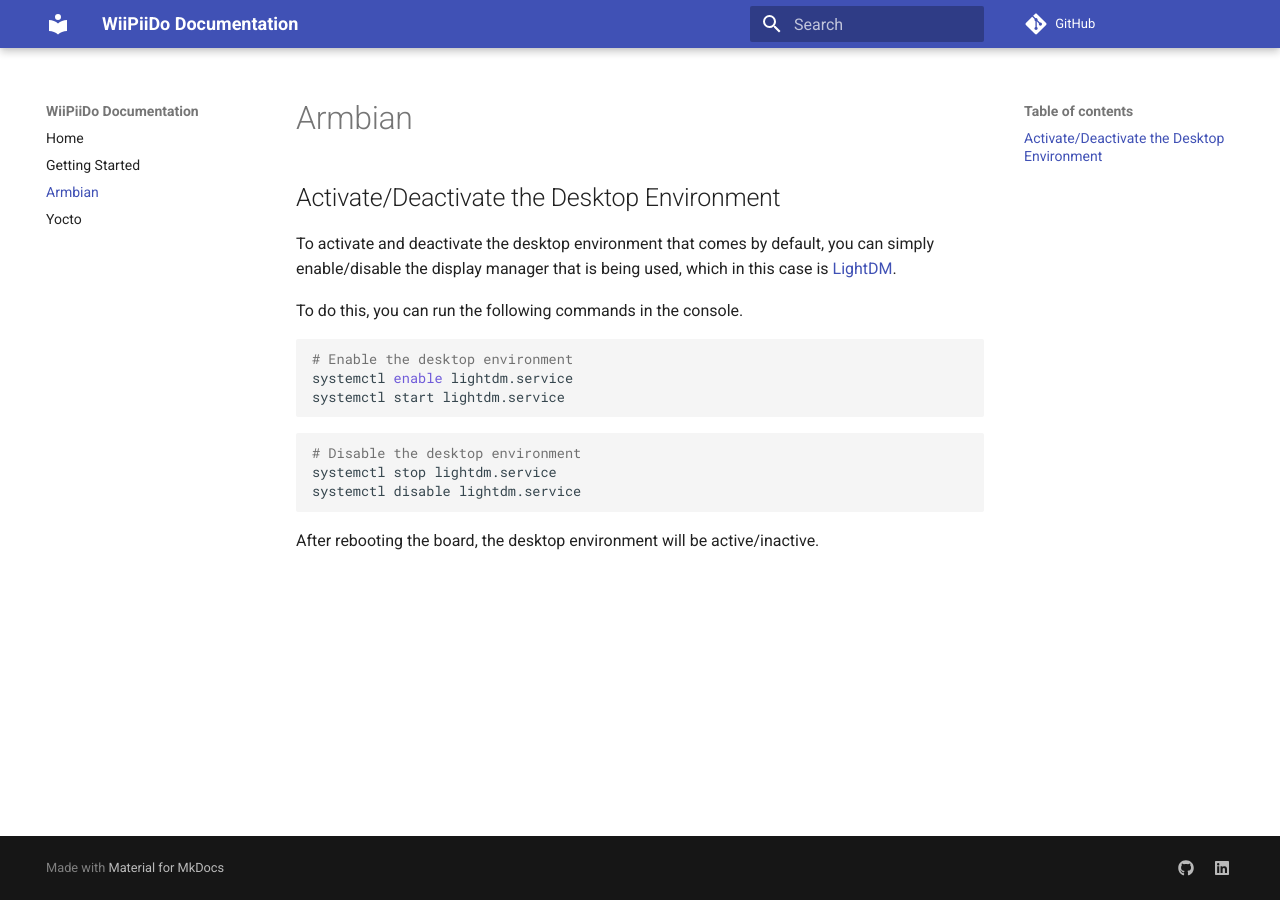
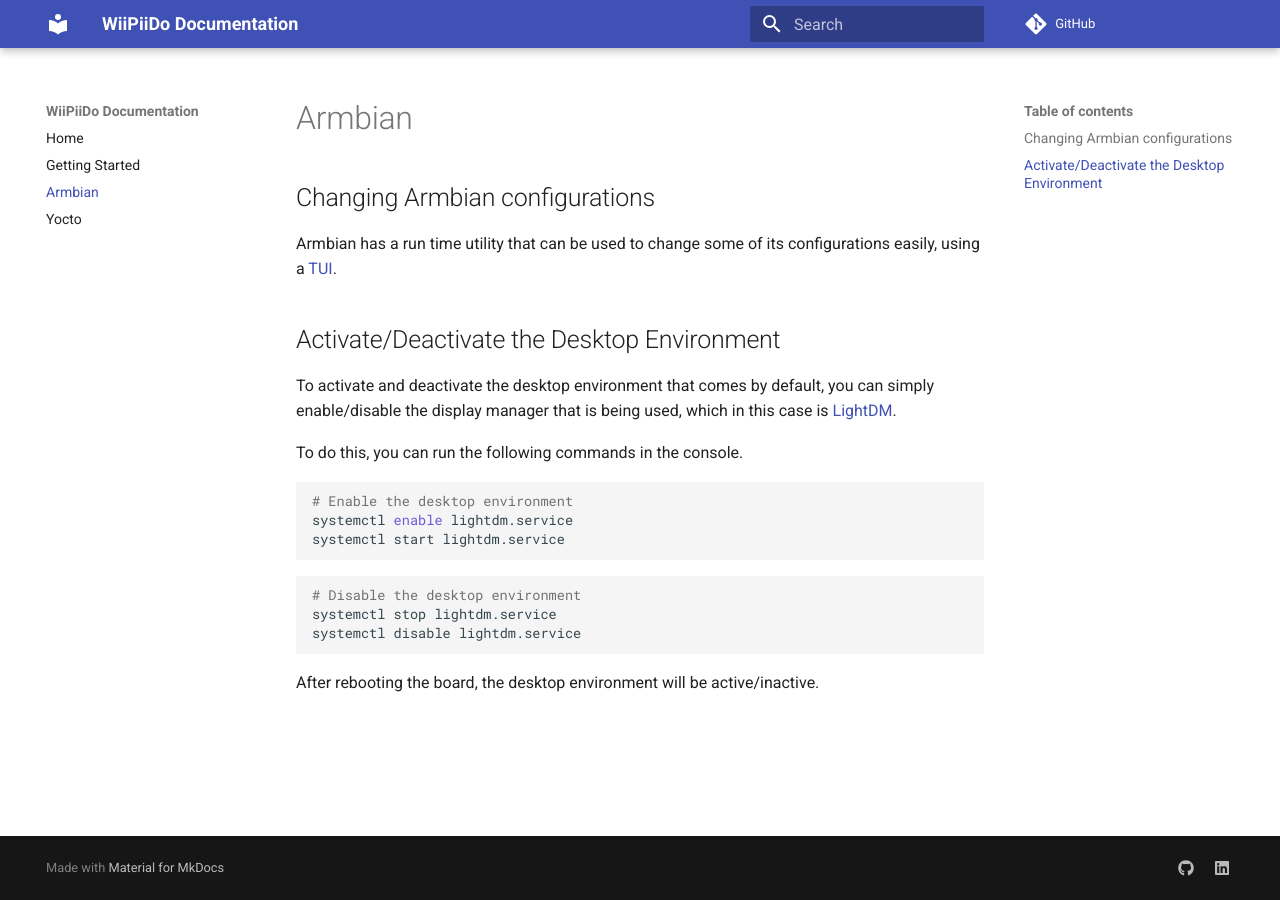
Before and after one commit to Globaltronic/wiipiido-docs, an MkDocs documentation site: the page built from docs/armbian.md, in a window 1280 px wide. Built offline with MkDocs 1.6.1 and Material for MkDocs 9.7.7, drawn with Linux system fonts in a browser that asks for light colours; comment, search, counter and statistics services are not loaded.

```diff
--- a/docs/armbian.md
+++ b/docs/armbian.md
@@ -1,4 +1,8 @@
 
+## Changing Armbian configurations
+
+Armbian has a run time utility that can be used to change some of its configurations easily,
+using a [TUI](https://en.wikipedia.org/wiki/Terminal_user_interface).
 
 ## Activate/Deactivate the Desktop Environment
 
--- a/mkdocs.yml
+++ b/mkdocs.yml
@@ -3,7 +3,7 @@
 theme:
   name: 'material'
   # logo: 'https://external-content.duckduckgo.com/ip3/www.globaltronic.pt.ico'
-  # favicon: 'assets/images/favicon.ico'
+  # favicon: 'docs/img/WIIPIIDO_LOGO.ico'
   palette:
     primary: 'indigo'
     accent: 'indigo'
```
Also changed, not shown: docs/yocto.md (+2 -0 lines), docs/img/WIIPIIDO_LOGO.ico (added).
